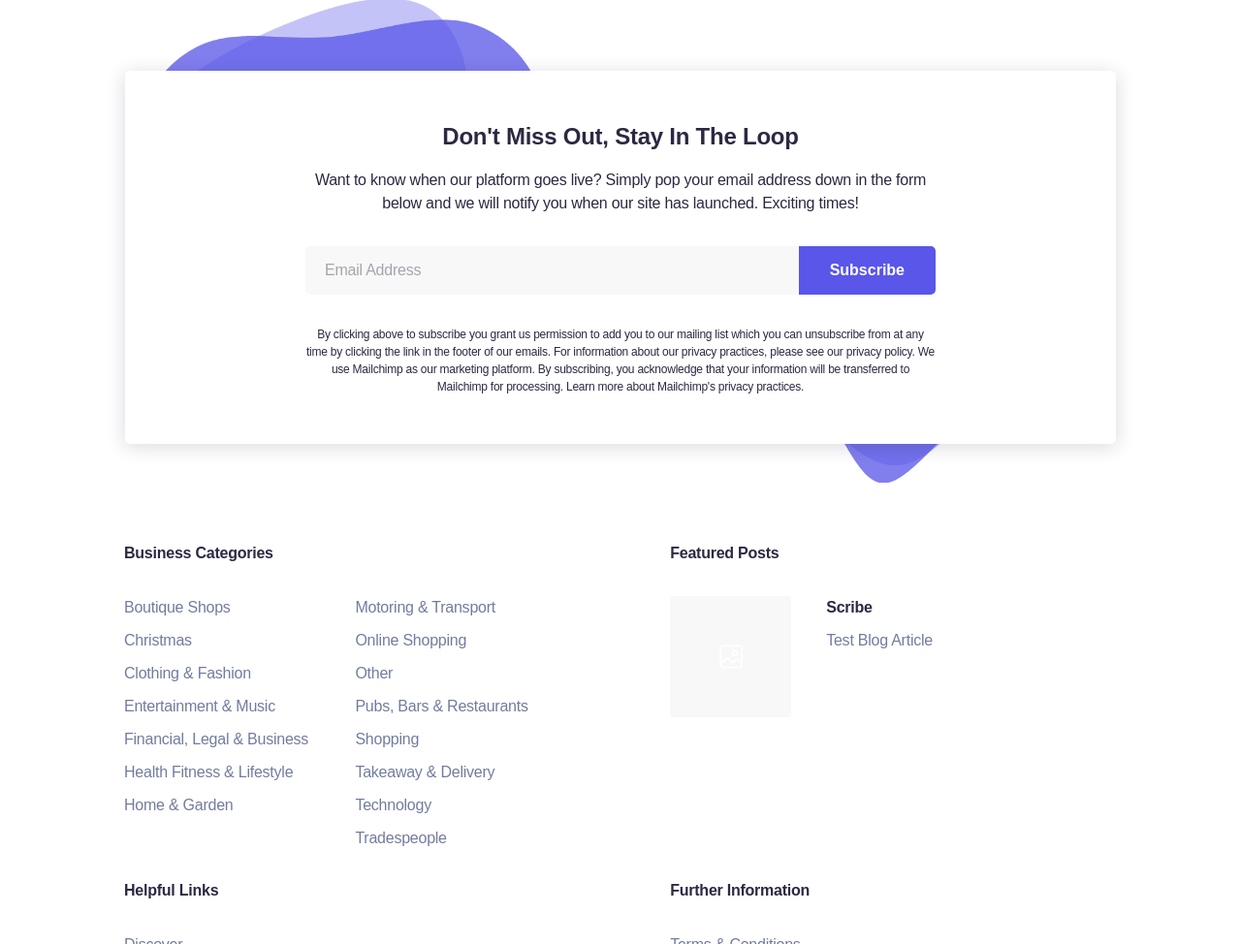
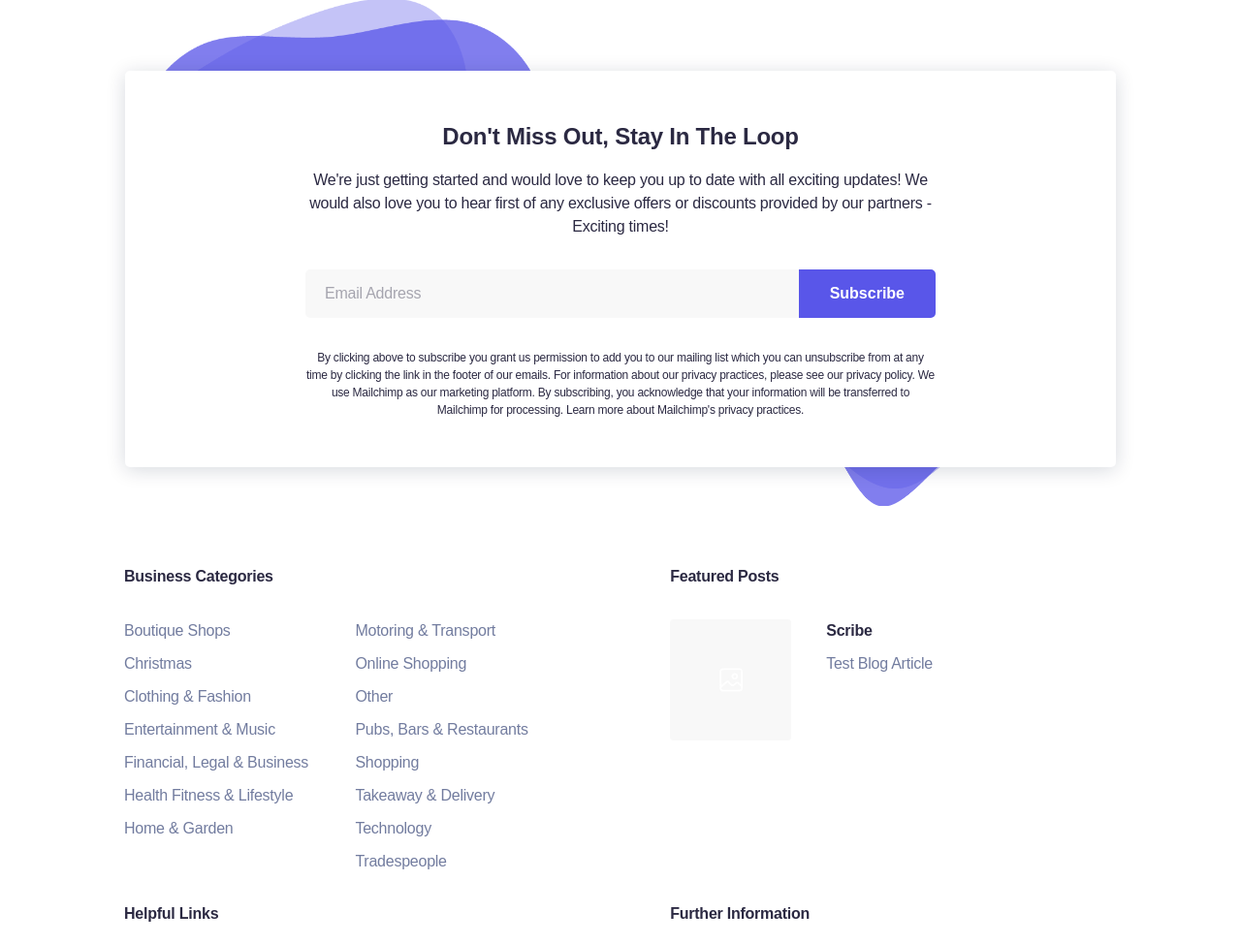
Before and after one commit to kit-howlett/offerboxx, an Eleventy site: page src/index.md in a window 1280 px wide. Shown: the part 2298-3272 px from the top of the page at 97% size. Built offline with nearby package versions, Linux system fonts and the light colour scheme; Eleventy itself is replaced by a stand-in of ours; files that its build step writes are made by us from their sources; a web font is replaced by a local one.

Commit message:
Changed text within newsletter signup form

```diff
--- a/src/_includes/partials/site-footer.html
+++ b/src/_includes/partials/site-footer.html
@@ -3,7 +3,7 @@
   <div class="site-footer__newsletter-signup newsletter-signup">
     <div class="newsletter-signup__wrapper">
       <h2 class="font--bold font--xx-large text-center newsletter-signup__heading">Don't Miss Out, Stay In The Loop</h2>
-      <p class="font--regular text-center newsletter-signup__para">Want to know when our platform goes live? Simply pop your email address down in the form below and we will notify you when our site has launched. Exciting times!</p>
+      <p class="font--regular text-center newsletter-signup__para">We're just getting started and would love to keep you up to date with all exciting updates! We would also love you to hear first of any exclusive offers or discounts provided by our partners - Exciting times!</p>
       <!-- Start Of Mailchimp Signup Form -->
       <div id="mc_embed_signup">
         <form action="https://offerboxx.us2.list-manage.com/subscribe/post?u=c1e52f73e7e65b7cb2d2b6e6f&amp;id=d12adef66a" method="post" id="mc-embedded-subscribe-form" name="mc-embedded-subscribe-form" class="validate" target="_blank">
```
